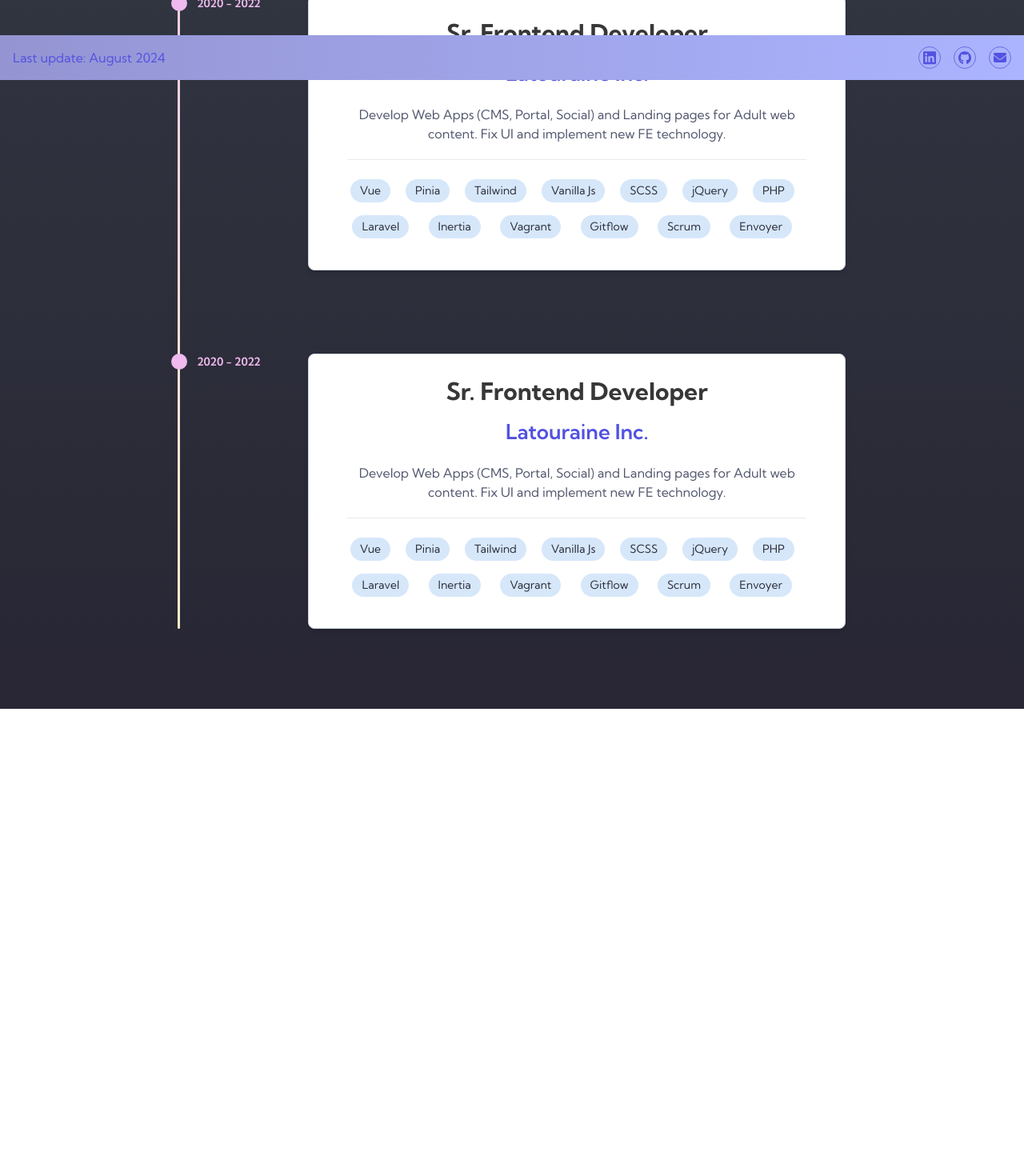
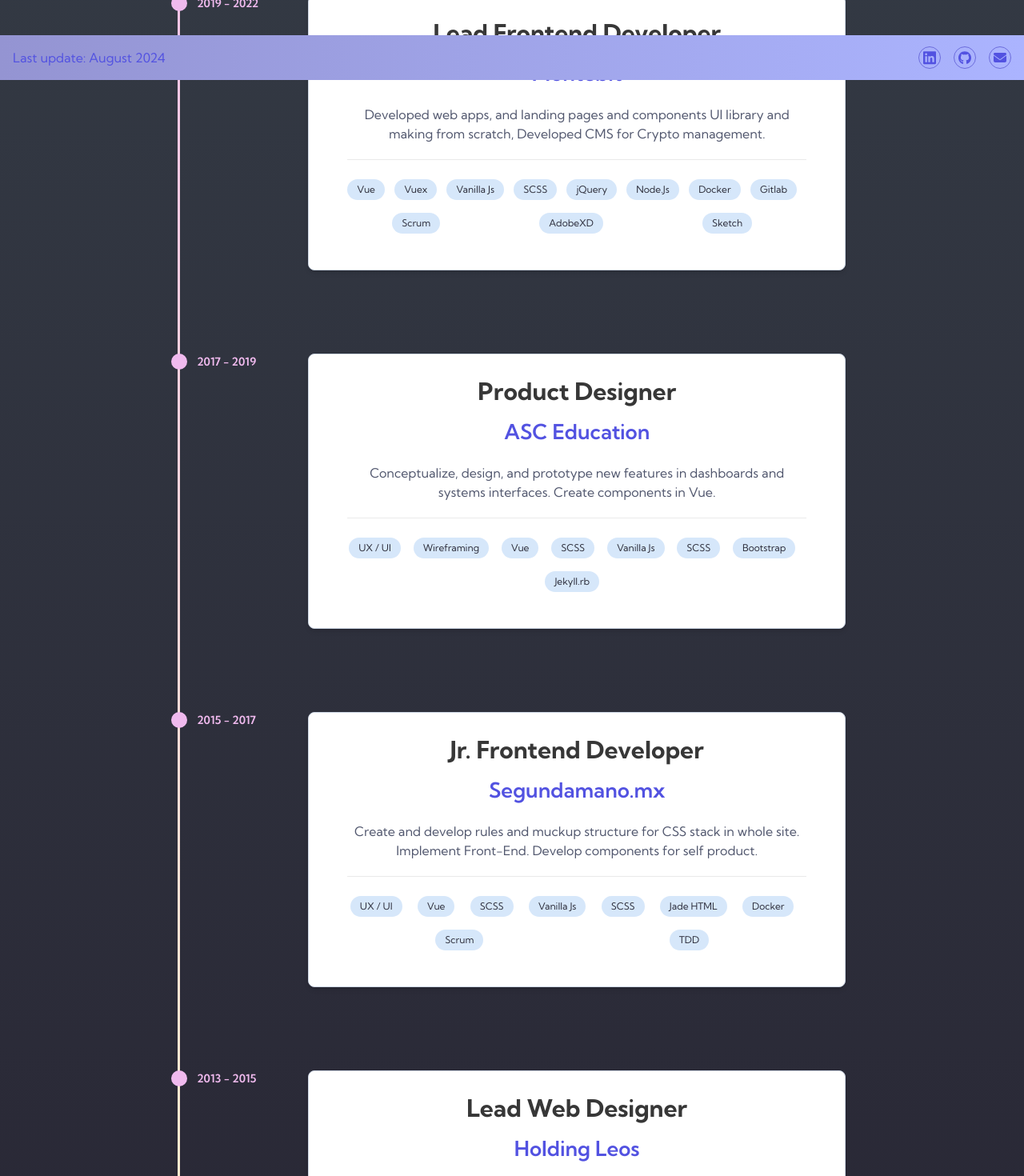
Before and after one commit to Lariicsa/lariicsa.github.io, a Vue app: page /experience in a window 1280 px wide. Shown: the part 700-2170 px from the top of the page at 80% size. Before the commit the page ends 1586 px from the top, so only its background shows below. Built offline with nearby package versions, Linux system fonts and the light colour scheme.

Commit message:
Update jobcards

```diff
--- a/src/components/AppTag.vue
+++ b/src/components/AppTag.vue
@@ -2,7 +2,7 @@
 <script setup></script>
 <template>
 	<div
-		class="w-auto mr-[12px] mt-[8px] sm:mt-[16px] flex justify-center items-centere bg-[#d6e7fa] text-[#2d2e3b] text-[10px] sm:text-[14px] rounded-full py-[4px] px-[8px] sm:px-[12px]">
+		class="w-auto mr-[12px] mt-[8px] sm:mt-[16px] flex justify-center items-centere bg-[#d6e7fa] text-[#2d2e3b] text-[10px] sm:text-[12px] rounded-full py-[4px] px-[8px] sm:px-[12px]">
 		<slot></slot>
 	</div>
 </template>
--- /dev/null
+++ b/src/data/experience.js
@@ -0,0 +1,111 @@
+/** @format */
+
+const jobs = [
+	{
+		title: "Sr. Frontend Developer",
+		subtitle: "Latouraine Inc.",
+		date: "current",
+		abstract: `
+    Develop Web Apps (CMS, Portal, Social) and Landing pages for Adult web content.
+    Fix UI and implement new FE technology.`,
+		skills: [
+			"Vue",
+			"Pinia",
+			"Tailwind",
+			"Vanilla Js",
+			"SCSS",
+			"jQuery",
+			"PHP",
+			"Laravel",
+			"Inertia",
+			"Vagrant",
+			"Gitflow",
+			"Scrum",
+			"Envoyer",
+			"Figma",
+		],
+	},
+
+	{
+		title: "Lead Frontend Developer",
+		subtitle: "Montebit",
+		date: "2019 - 2022",
+		abstract: `
+    Developed web apps, and landing pages and components UI library and making from scratch,
+    Developed CMS for Crypto management.
+    `,
+		skills: [
+			"Vue",
+			"Vuex",
+			"Vanilla Js",
+			"SCSS",
+			"jQuery",
+			"Node.Js",
+			"Docker",
+			"Gitlab",
+			"Scrum",
+			"AdobeXD",
+			"Sketch",
+		],
+	},
+
+	{
+		title: "Product Designer",
+		subtitle: "ASC Education",
+		date: "2017 - 2019",
+		abstract: `Conceptualize, design, and prototype new features in dashboards and systems interfaces. Create components in Vue.`,
+		skills: [
+			"UX / UI",
+			"Wireframing",
+			"Vue",
+			"SCSS",
+			"Vanilla Js",
+			"SCSS",
+			"Bootstrap",
+			"Jekyll.rb",
+		],
+	},
+
+	{
+		title: "Jr. Frontend Developer",
+		subtitle: "Segundamano.mx",
+		date: "2015 - 2017",
+		abstract: `
+		Create and develop rules and muckup structure for CSS stack in whole site.
+		Implement Front-End. Develop components for self product.
+		`,
+		skills: [
+			"UX / UI",
+			"Vue",
+			"SCSS",
+			"Vanilla Js",
+			"SCSS",
+			"Jade HTML",
+			"Docker",
+			"Scrum",
+			"TDD",
+		],
+	},
+
+	{
+		title: "Lead Web Designer",
+		subtitle: "Holding Leos",
+		date: "2013 - 2015",
+		abstract: `
+		Lead Web design team. Conceptualize, design, and prototype new features on dashboard and systems interfaces for wap, web and mobile.
+		Implement Front-End. Create landing pages, marketing and e-commerce sites.
+		`,
+		skills: [
+			"UX / UI",
+			"HTML/CSS",
+			"jQuery",
+			"Wordpress",
+			"SVN",
+			"Fireworks",
+			"Photoshop",
+			"e-Mailing",
+		],
+	},
+];
+
+export default jobs;
--- a/src/views/ExperienceView.vue
+++ b/src/views/ExperienceView.vue
@@ -1,80 +1,13 @@
 <!-- @format -->
 
 <script setup>
-import AppTimeline from "@/components/AppTimeline.vue";
+	import AppTimeline from "@/components/AppTimeline.vue";
 	import JobCard from "@/components/JobCard.vue";
+	import experience from '@/data/experience'
 
-	const experiences = [
-		{
-			title: "Sr. Frontend Developer",
-			subtitle: "Latouraine Inc.",
-			date: 'current',
-			abstract: `Develop Web Apps (CMS, Portal, Social) and Landing pages for Adult web content.
-			Fix UI and implement new FE technology.`,
-			skills: [
-				"Vue",
-				"Pinia",
-				"Tailwind",
-				"Vanilla Js",
-				"SCSS",
-				"jQuery",
-				"PHP",
-				"Laravel",
-				"Inertia",
-				"Vagrant",
-				"Gitflow",
-				"Scrum",
-				"Envoyer",
-			],
-		},
+	const experiences = experience
 
 
-		{
-			title: "Sr. Frontend Developer",
-			subtitle: "Latouraine Inc.",
-			date: '2020 - 2022',
-			abstract: `Develop Web Apps (CMS, Portal, Social) and Landing pages for Adult web content.
-			Fix UI and implement new FE technology.`,
-			skills: [
-				"Vue",
-				"Pinia",
-				"Tailwind",
-				"Vanilla Js",
-				"SCSS",
-				"jQuery",
-				"PHP",
-				"Laravel",
-				"Inertia",
-				"Vagrant",
-				"Gitflow",
-				"Scrum",
-				"Envoyer",
-			],
-		},
-
-		{
-			title: "Sr. Frontend Developer",
-			subtitle: "Latouraine Inc.",
-			date: '2020 - 2022',
-			abstract: `Develop Web Apps (CMS, Portal, Social) and Landing pages for Adult web content.
-			Fix UI and implement new FE technology.`,
-			skills: [
-				"Vue",
-				"Pinia",
-				"Tailwind",
-				"Vanilla Js",
-				"SCSS",
-				"jQuery",
-				"PHP",
-				"Laravel",
-				"Inertia",
-				"Vagrant",
-				"Gitflow",
-				"Scrum",
-				"Envoyer",
-			],
-		},
-	];
 </script>
 <template>
 	<div class="flex mx-auto flex-col">
@@ -82,10 +15,10 @@
 			Experience
 		</h1>
 
-		<div class="flex justify-between h-auto w-full max-w-[1230px] mt-[84px] sm:mt-[64px] mb-[100px]">
-			<AppTimeline/>
+		<div
+			class="flex justify-between h-auto w-full max-w-[1230px] mt-[84px] sm:mt-[64px] mb-[100px]">
+			<AppTimeline />
 			<div class="flex flex-col w-full">
-
 				<JobCard :items="experiences" />
 			</div>
 		</div>
```
